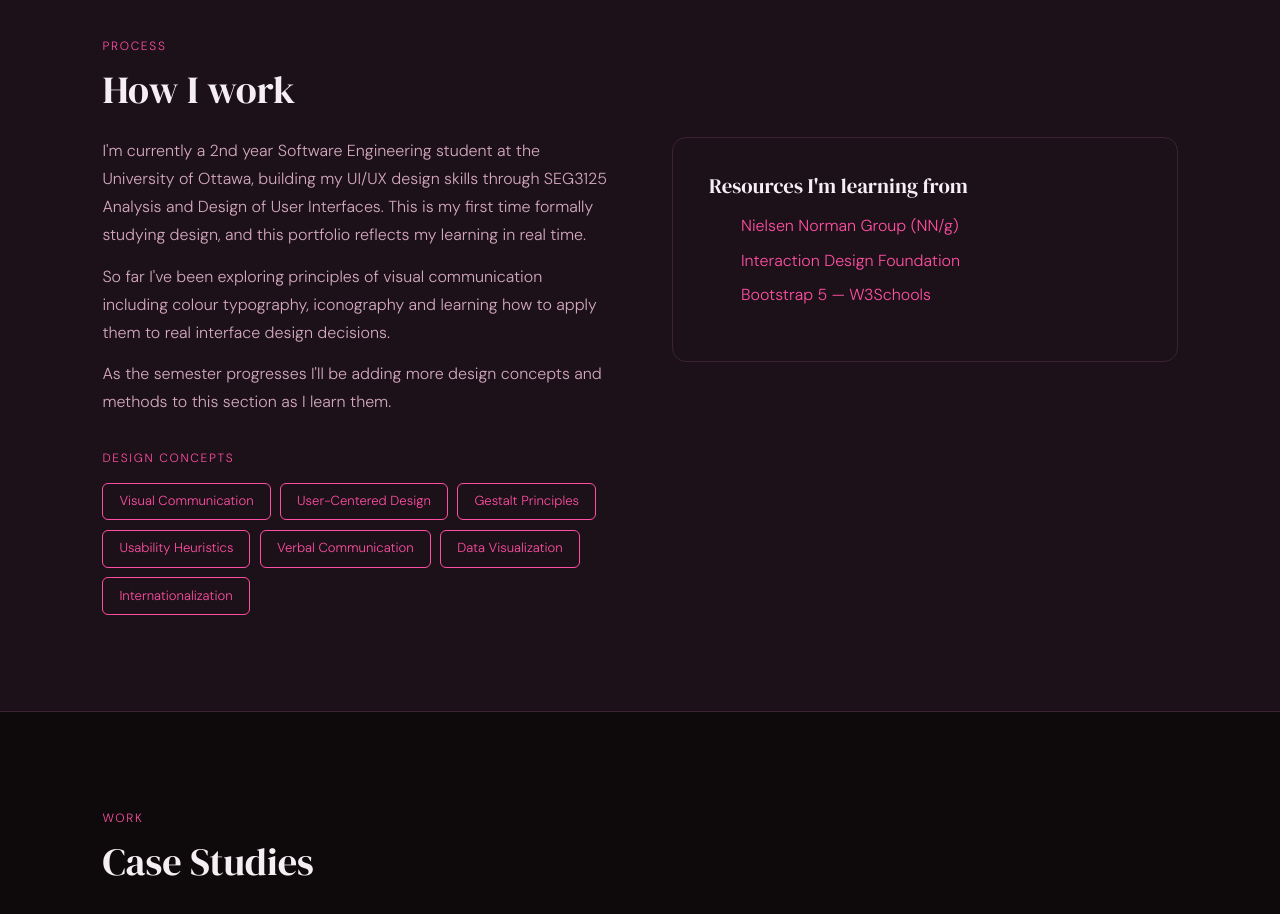
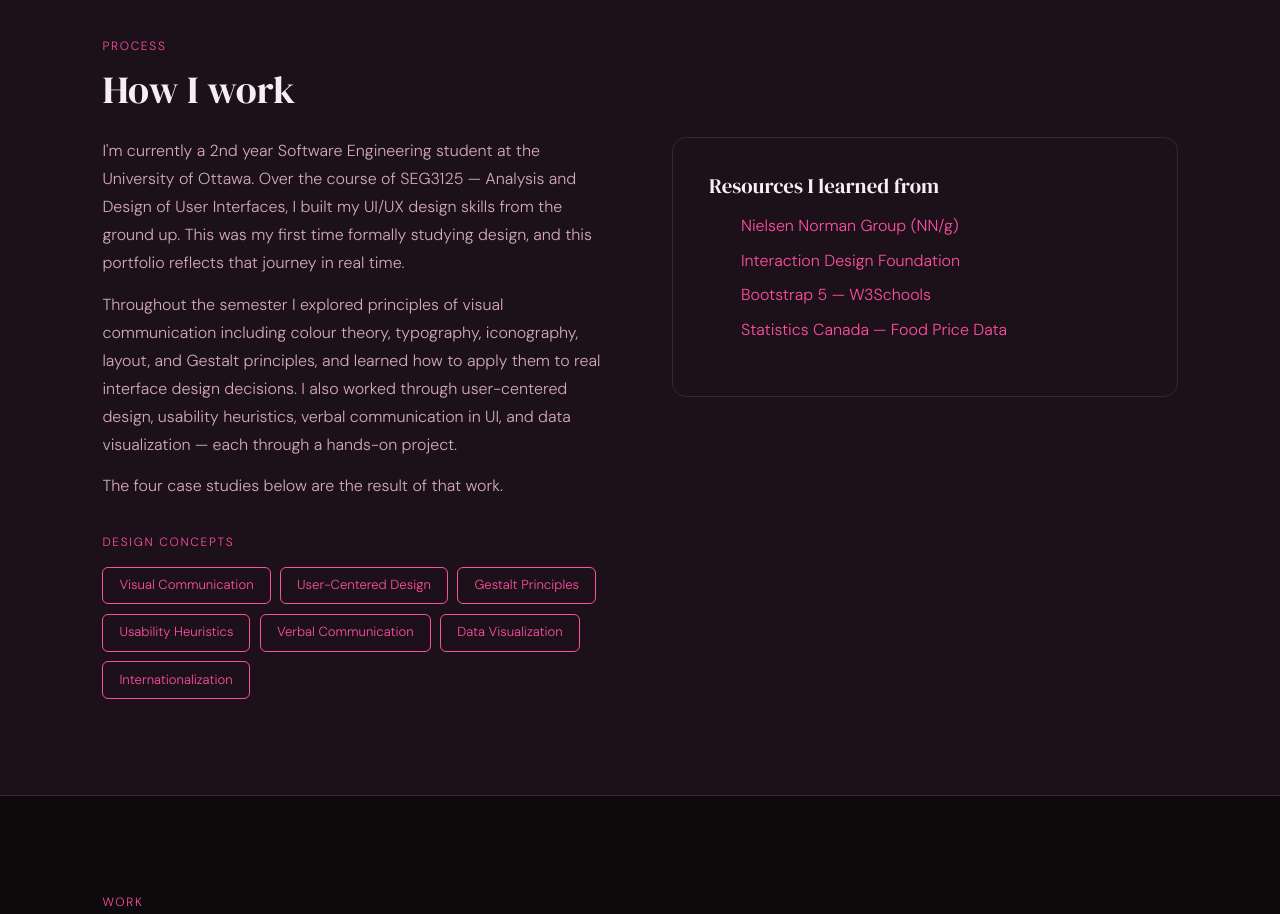
Before and after one commit to ArielSyal/seg3125-portfolio, a React (Create React App) app: page / in a window 1280 px wide. Shown: the part 1600-2514 px from the top of the page. Built offline with nearby package versions, Linux system fonts and the light colour scheme.

Commit message:
updated portfolio

```diff
--- a/src/App.js
+++ b/src/App.js
@@ -81,16 +81,20 @@ function HowIWork() {
       <div className="as-two-col">
         <div>
           <p className="as-body-text">
-            I'm currently a 2nd year Software Engineering student at the University of Ottawa, building
-            my UI/UX design skills through SEG3125 Analysis and Design of User Interfaces. This is my
-            first time formally studying design, and this portfolio reflects my learning in real time.
+            I'm currently a 2nd year Software Engineering student at the University of Ottawa.
+            Over the course of SEG3125 — Analysis and Design of User Interfaces, I built my
+            UI/UX design skills from the ground up. This was my first time formally studying
+            design, and this portfolio reflects that journey in real time.
           </p>
           <p className="as-body-text">
-            So far I've been exploring principles of visual communication including colour
-            typography, iconography and learning how to apply them to real interface design decisions.
+            Throughout the semester I explored principles of visual communication including
+            colour theory, typography, iconography, layout, and Gestalt principles, and learned
+            how to apply them to real interface design decisions. I also worked through
+            user-centered design, usability heuristics, verbal communication in UI, and data
+            visualization — each through a hands-on project.
           </p>
           <p className="as-body-text">
-            As the semester progresses I'll be adding more design concepts and methods to this section as I learn them.
+            The four case studies below are the result of that work.
           </p>
           <div className="as-concepts">
             <p className="as-concepts-label">Design Concepts</p>
@@ -106,7 +110,7 @@ function HowIWork() {
           </div>
         </div>
         <div className="as-card">
-          <h4 className="as-card-title">Resources I'm learning from</h4>
+          <h4 className="as-card-title">Resources I learned from</h4>
           <ul className="as-link-list">
             <li>
               <a href="https://www.nngroup.com/" target="_blank" rel="noreferrer" className="as-link">
@@ -121,6 +125,11 @@ function HowIWork() {
             <li>
               <a href="https://www.w3schools.com/bootstrap5/" target="_blank" rel="noreferrer" className="as-link">
                 Bootstrap 5 — W3Schools
+              </a>
+            </li>
+            <li>
+              <a href="https://www150.statcan.gc.ca/t1/tbl1/en/tv.action?pid=1810000403" target="_blank" rel="noreferrer" className="as-link">
+                Statistics Canada — Food Price Data
               </a>
             </li>
           </ul>
```
